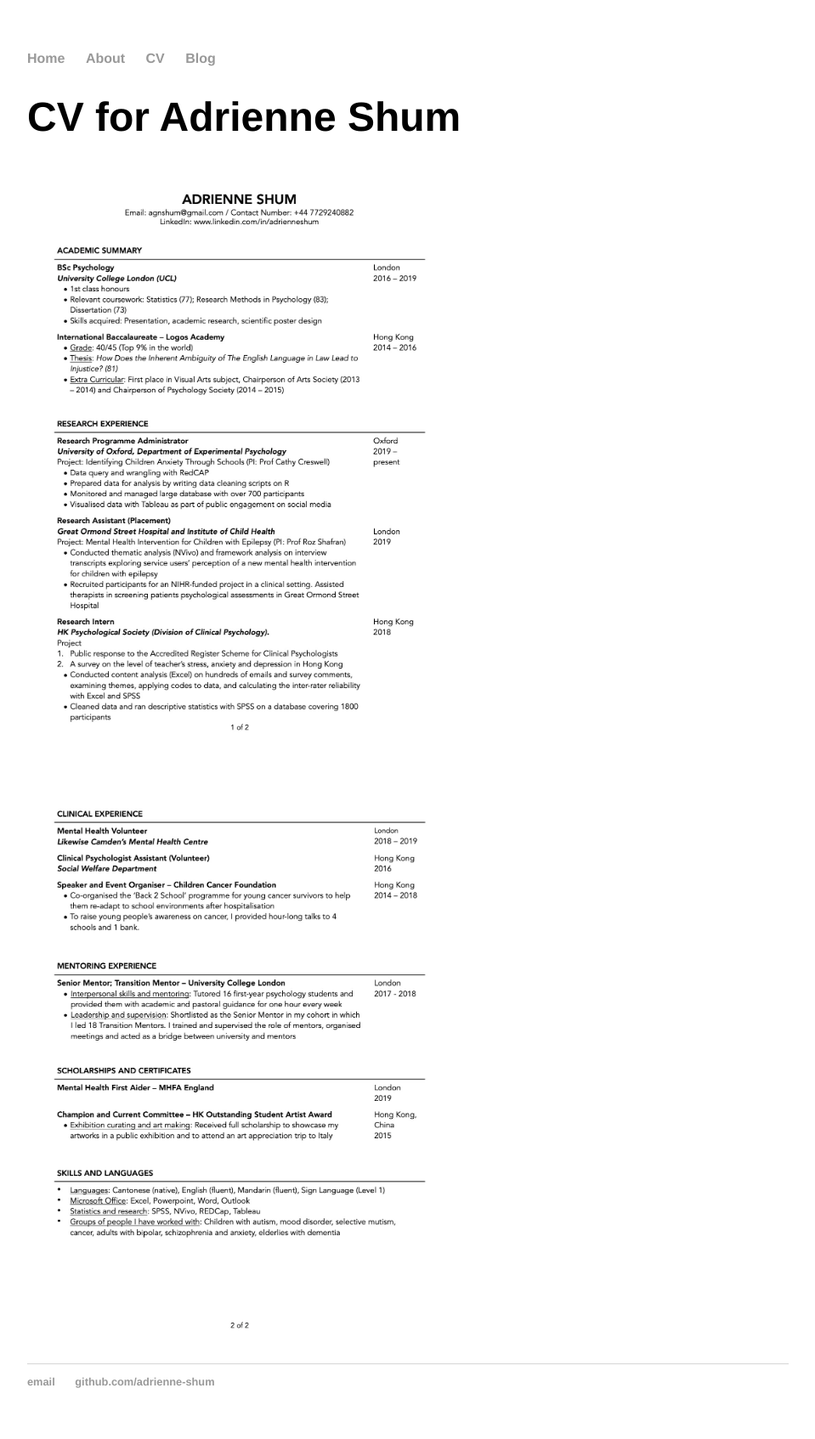
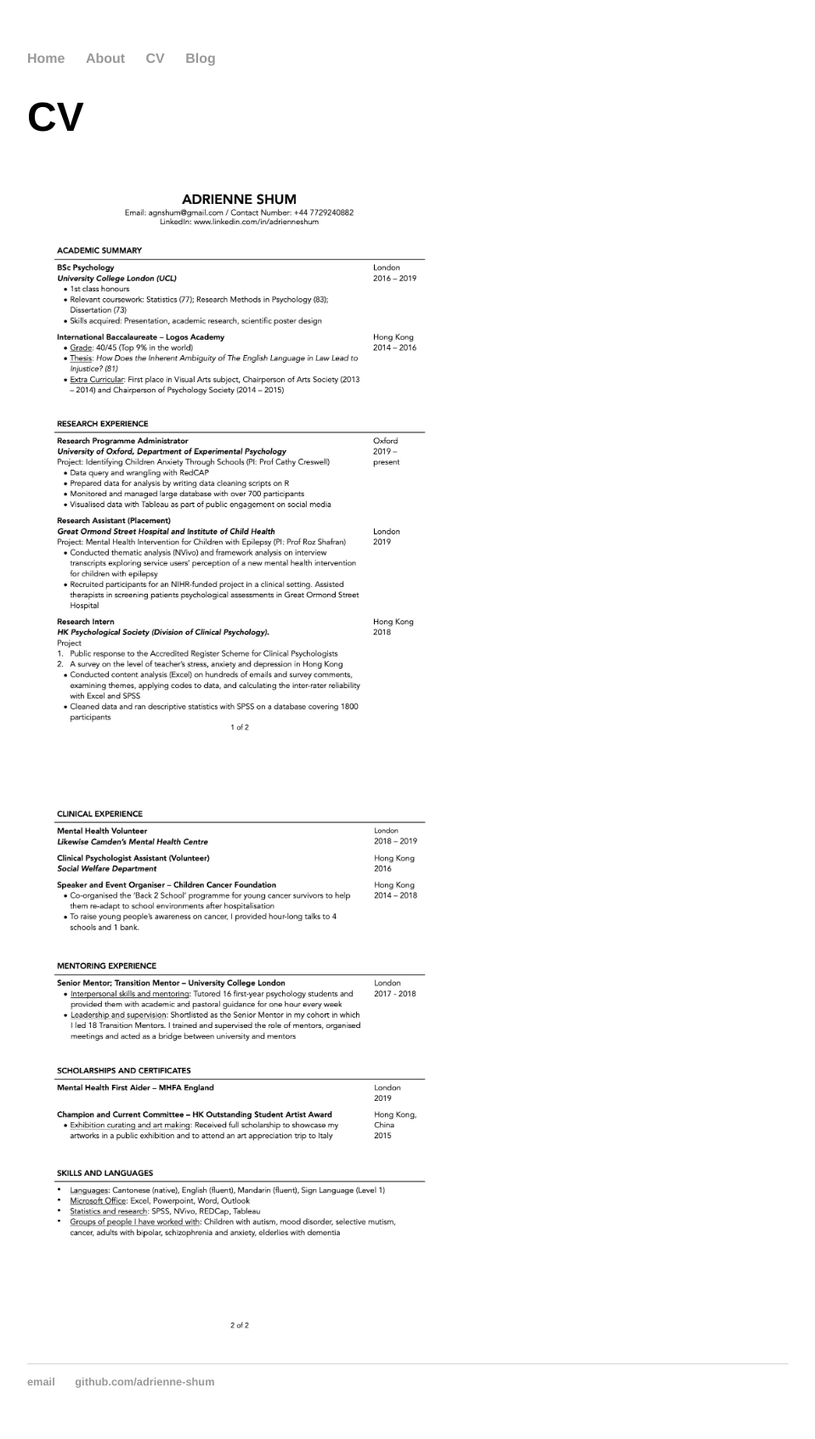
Before and after one commit to adrienne-shum/adrienne-shum.github.io, a Jekyll site: the page built from cv/index.html, in a window 1280 px wide. Shown: the whole page at 85% size, without its empty margins (160-1119 px from the left). Built offline with Jekyll 4.4.1, drawn with Linux system fonts in a browser that asks for light colours.

Commit message:
Update index.html

```diff
--- a/cv/index.html
+++ b/cv/index.html
@@ -4,7 +4,7 @@ title: CV
 ---
 
 <div class="blurb">
-        <h1>CV for Adrienne Shum</h1>
+        <h1>CV</h1>
         <img src = "https://adrienne-shum.github.io/images/cv1.jpg" alt = "CV page 1" style="width:500px;height:700px;">
         <img src = "https://adrienne-shum.github.io/images/cv2.jpg" alt = "CV page 2" style="width:500px;height:700px;">
 </div><!-- /.blurb -->
```
